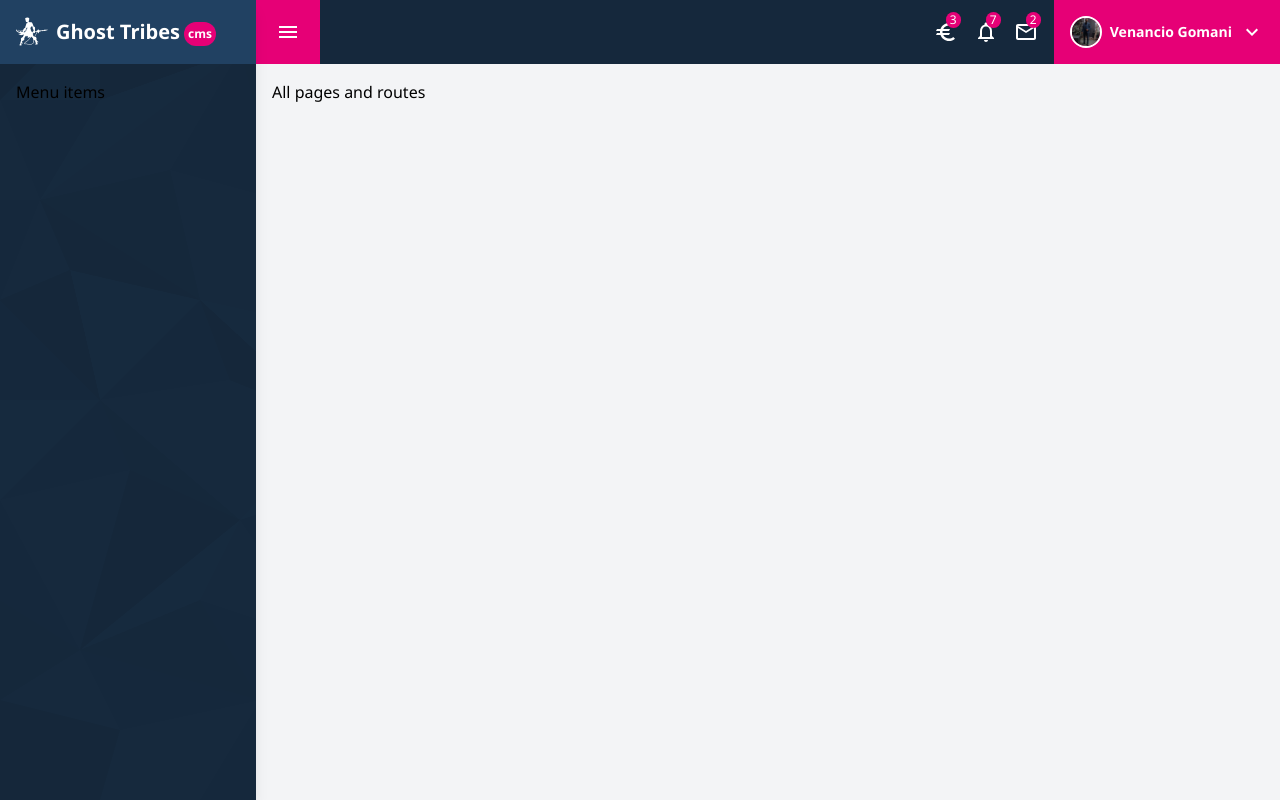
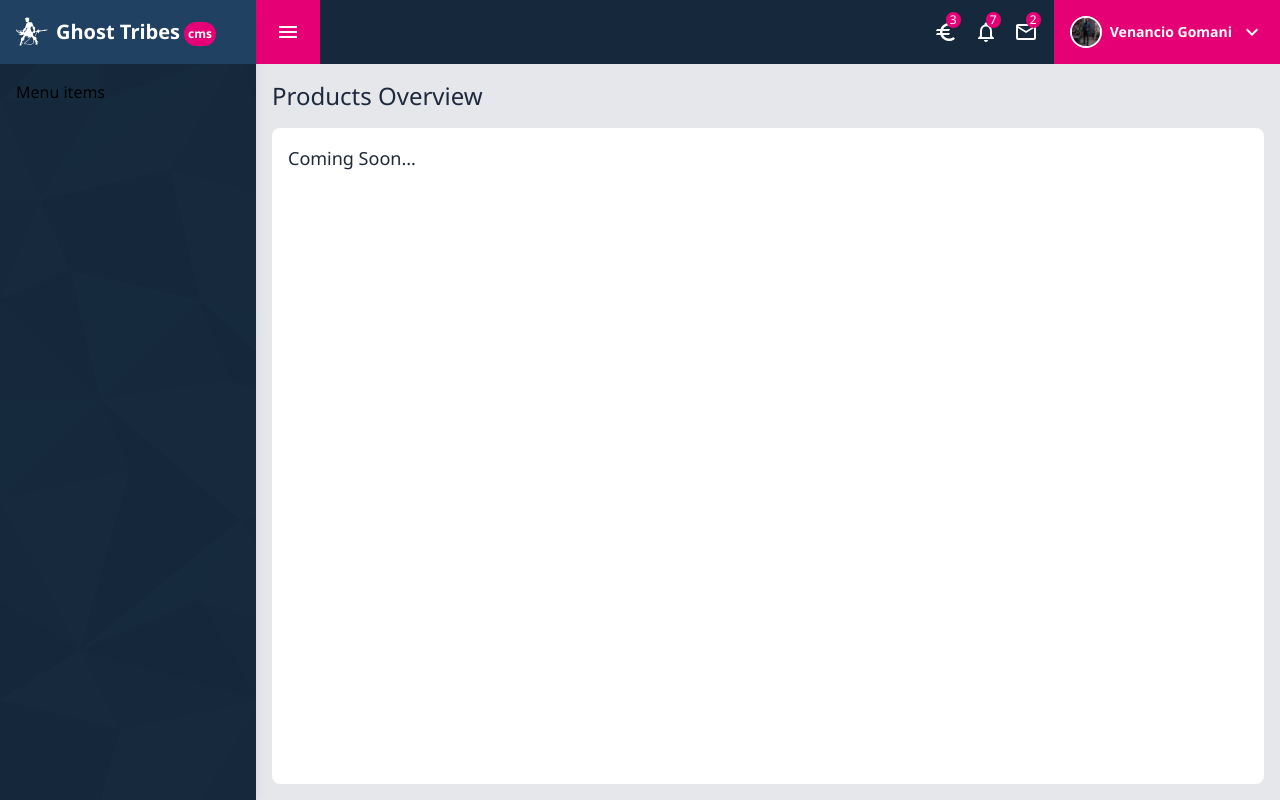
Before and after one commit to venanciogomani/ghosttribes-cms, a React (Vite) app: page /admin in a window 1280 px wide. Built offline with nearby package versions, Linux system fonts and the light colour scheme.

Commit message:
products overview setup

```diff
--- /dev/null
+++ b/src/components/concepts/products/ProductsOverview.tsx
@@ -0,0 +1,12 @@
+export default function ProductsOverview() {
+  return (
+    <div className="flex flex-col h-full">
+      <h1 className="text-2xl text-bold text-slate-800">Products Overview</h1>
+      <div className="mt-4 bg-white rounded-lg w-full h-full">
+        <div className="p-4">
+          <h2 className="text-lg text-gray-800">Coming Soon...</h2>
+        </div>
+      </div>
+    </div>
+  );
+}
--- a/src/pages/Dashboard/Dashboard.tsx
+++ b/src/pages/Dashboard/Dashboard.tsx
@@ -1,13 +1,16 @@
+import ProductsOverview from '../../components/concepts/products/ProductsOverview';
 import Header from '../../components/shared/Header/Header';
 import Sidebar from '../../components/shared/Sidebar/Sidebar';
 
 export default function Dashboard() {
   return (
-    <div className="flex justify-between w-screen bg-gray-100">
+    <div className="flex justify-between w-screen h-screen bg-gray-200">
       <Sidebar />
-      <div className="flex flex-col w-4/5 h-full">
+      <div className="flex flex-col w-4/5">
         <Header />
-        <div className="p-4">All pages and routes</div>
+        <div className="p-4 h-full">
+          <ProductsOverview />
+        </div>
       </div>
     </div>
   );
```
